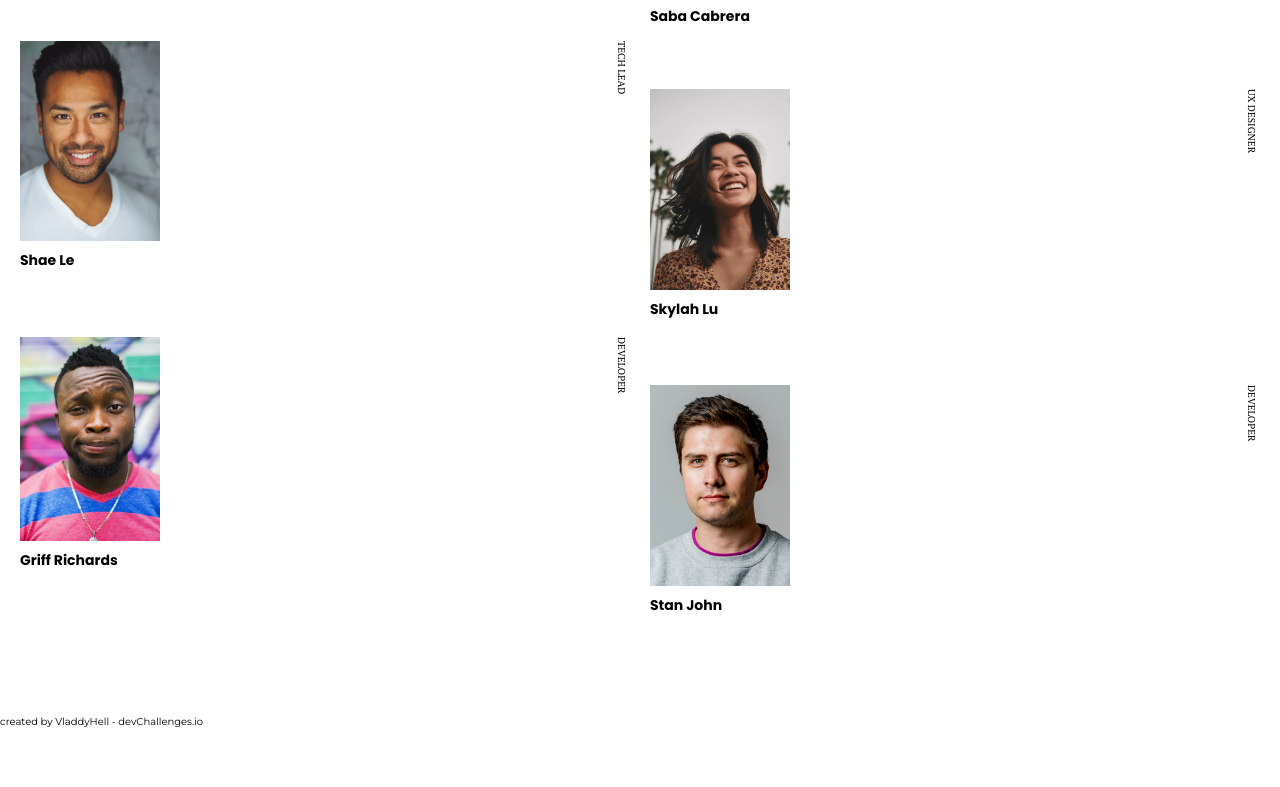
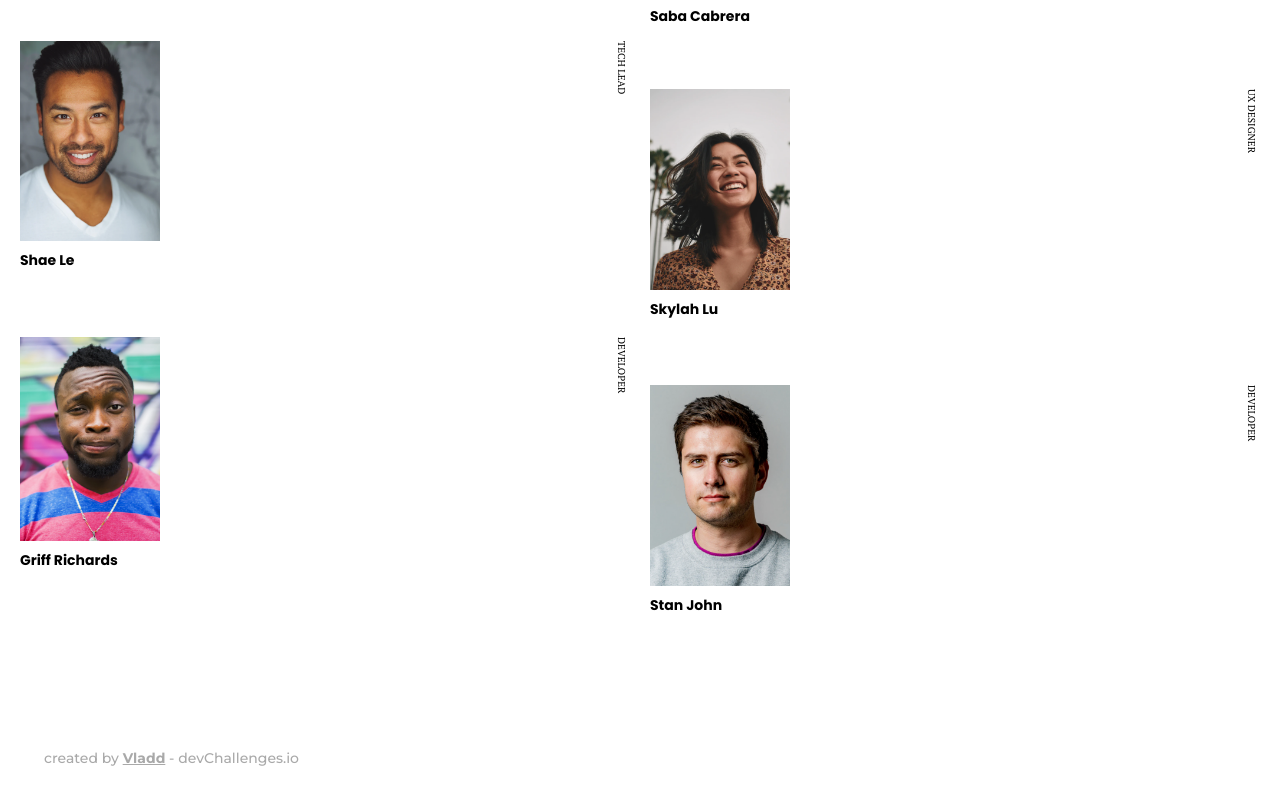
Before and after one commit to VladdyHell/devchallenges.io_my-team-page, a website: page docs/index.html in a window 1280 px wide. Shown: the part 540-1327 px from the top of the page. Before the commit the page ends 1268 px from the top, so only its background shows below. Drawn offline with Linux system fonts and the light colour scheme.

Commit message:
increase margin between content and footer, stylise footer and shorten username

```diff
--- a/docs/index.html
+++ b/docs/index.html
@@ -63,7 +63,7 @@
         </div>
     </section>
     <footer>
-        created by <span>VladdyHell</span> - devChallenges.io
+        created by <span>Vladd</span> - devChallenges.io
     </footer>
 </body>
 
--- a/docs/src/main.css
+++ b/docs/src/main.css
@@ -1,4 +1,4 @@
-@import url('https://fonts.googleapis.com/css2?family=Montserrat:wght@400;600;700&family=PT+Serif:wght@400;700&family=Poppins:wght@400;700&display=swap');
+@import url('https://fonts.googleapis.com/css2?family=Montserrat:wght@400;500;700&family=PT+Serif:wght@400;700&family=Poppins:wght@400;600;700&display=swap');
 
 :root {
     margin: 0;
@@ -9,7 +9,7 @@ body {
     padding: 0;
 }
 section.content {
-    margin: 82px 10px;
+    margin: 82px 10px 116px;
     font-family: 'Poppins', sans-serif;
 }
 
@@ -107,4 +107,14 @@ figure {
 
 footer {
     font-family: 'Montserrat', sans-serif;
+    font-size: 1.4rem;
+    font-weight: 500;
+    margin: 0 4.4rem 2rem;
+    color: #A9A9A9;
+    display: block;
 }
+
+footer span {
+    text-decoration: underline;
+    font-weight: 700;
+}
```
